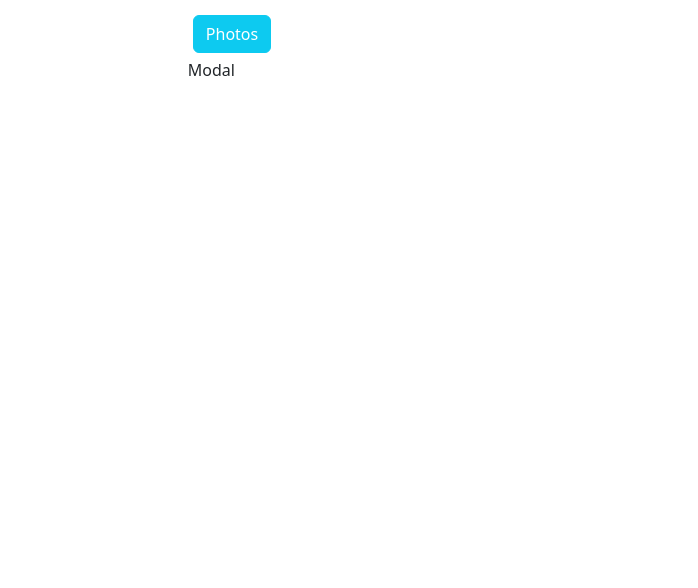
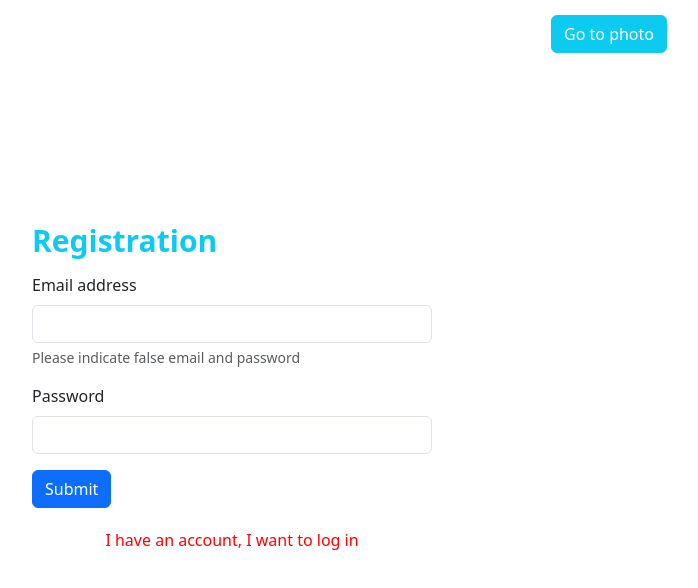
Before and after one commit to KarinaBertosh/interaction-photo-collections, a Next.js app in the folder interaction-photo-collections/: page /auth in a window 1280 px wide. Shown: the top 588 px of the page, without its empty margins (408-1106 px from the left). Built offline with nearby package versions, Linux system fonts and the light colour scheme.

Commit message:
feat: add form, add auth user

```diff
--- /dev/null
+++ b/interaction-photo-collections/src/components/Form/Form.tsx
@@ -0,0 +1,83 @@
+"use-client";
+import { useState } from "react";
+import styles from "./style.module.css";
+
+const EMAIL_REGEXP = /^(([^<>()[\].,;:\s@"]+(\.[^<>()[\].,;:\s@"]+)*)|(".+"))@(([^<>()[\].,;:\s@"]+\.)+[^<>()[\].,;:\s@"]{2,})$/iu;
+const forms = {
+  reg: 'reg',
+  logIn: 'logIn'
+};
+
+export default function Form() {
+  const [email, setEmail] = useState<string>('');
+  const [password, setPassword] = useState<string>('');
+  const [error, setError] = useState<string>('');
+  const [isReg, setIsReg] = useState<boolean>(false);
+  const [isLogIn, setIsLogIn] = useState<boolean>(false);
+  const [currentForm, setCurrentForm] = useState<string>(forms.reg);
+
+  const handling = (e: any) => {
+    e.preventDefault();
+
+    if (currentForm === forms.reg) {
+      if (EMAIL_REGEXP.test(email)) {
+        localStorage.setItem(email, password);
+        setEmail('');
+        setPassword('');
+        setError('');
+        setIsReg(!isReg);
+      } else {
+        setError('Email invalid');
+      }
+    }
+
+    if (currentForm === forms.logIn) {
+      if (EMAIL_REGEXP.test(email)) {
+        const currentPass = localStorage.getItem(email);
+        if (currentPass === password) {
+          setEmail('');
+          setPassword('');
+          setError('');
+          setIsLogIn(!isLogIn);
+        }
+        else {
+          setError('Password invalid');
+        }
+      } else {
+        setError('Email invalid');
+      }
+    }
+  };
+
+  return (
+    <>
+      {
+        isReg
+          ? <div className={`${styles.title} ${styles.red}`}> Registration completed successfully</div>
+          : isLogIn
+            ? <div className={`${styles.title} ${styles.red}`}> LogIn completed successfully</div> :
+            <div>
+              <form className={styles.form}>
+                <div className={styles.title}>{currentForm === forms.reg ? 'Registration' : 'Log in'}</div>
+                <div className="mb-3">
+                  <label htmlFor="exampleInputEmail1" className="form-label">Email address</label>
+                  <input type="email" value={email} className="form-control" id="exampleInputEmail1" aria-describedby="emailHelp" onChange={(e: any) => setEmail(e.target.value)} />
+                  <div id="emailHelp" className="form-text">Please indicate false email and password</div>
+                </div>
+                <div className="mb-3">
+                  <label htmlFor="exampleInputPassword1" className="form-label">Password</label>
+                  <input type="password" value={password} className="form-control" id="exampleInputPassword1" onChange={(e: any) => setPassword(e.target.value)} />
+                </div>
+                <div>{error ? error : ''}</div>
+                <button type="submit" className="btn btn-primary" onClick={(e: any) => handling(e)} >Submit</button>
+              </form>
+              {
+                currentForm === forms.reg
+                  ? <div className={styles.changeForm} onClick={() => setCurrentForm(forms.logIn)}>I have an account, I want to log in</div>
+                  : <div className={styles.changeForm} onClick={() => setCurrentForm(forms.reg)}>I don't have an account, I want to log in</div>
+              }
+            </div>
+      }
+    </>
+  );
+}
--- /dev/null
+++ b/interaction-photo-collections/src/components/Form/style.module.css
@@ -0,0 +1,28 @@
+.form {
+    width: 400px;
+    margin: 0 auto;
+    margin-top: 160px;
+}
+
+.title {
+    font-size: 30px;
+    font-weight: 700;
+    margin-bottom: 10px;
+    color: #0dcaf0;
+}
+
+.red {
+    color: red;
+}
+
+.changeForm {
+    display: flex;
+    justify-content: center;
+    margin-top: 20px;
+    color: red;
+    cursor: pointer;
+}
+
+.changeForm:hover {
+    color: rgb(128, 13, 13);
+}
--- a/interaction-photo-collections/src/components/Modal/Modal.tsx
+++ /dev/null
@@ -1,9 +0,0 @@
-import "./style.module.css";
-
-export default function Modal() {
-  return (
-    <div>
-      Modal
-    </div>
-  );
-}
--- a/interaction-photo-collections/src/components/Pagination/Pagination.tsx
+++ b/interaction-photo-collections/src/components/Pagination/Pagination.tsx
@@ -54,7 +54,7 @@ export default function Pagination(props: IProps) {
         <ul className="pagination ">
           <li className="page-item"><a className="page-link" href="#" onClick={() => handling(false)} >Last</a></li>
           {pages.map((num: number) => (
-            <li key={num} className="page-item"><a className={`${currentPage === num ? "page-link active-page" : 'page-link'}`} href="#" onClick={() => setCurrentPage(num)}>{num}</a></li>
+            <li key={num} className="page-item"><a className={`${currentPage === num ? `page-link ${styles.active}` : 'page-link'}`} href="#" onClick={() => setCurrentPage(num)}>{num}</a></li>
           ))}
           <li className="page-item"><a className="page-link" href="#" onClick={() => handling(true)} >Next</a></li>
         </ul>
--- a/interaction-photo-collections/src/pages/auth/index.tsx
+++ b/interaction-photo-collections/src/pages/auth/index.tsx
@@ -1,14 +1,14 @@
-import Modal from "@/components/Modal/Modal";
+import Form from "@/components/Form/Form";
 import 'bootstrap/dist/css/bootstrap.css';
 import styles from '@/styles/Home.module.css';
 
 export default function AuthPage() {
   return (
-    <div className="auth-page">
+    <div className={styles.authPage}>
       <div className={styles.header}>
-        <button type="button" className="btn btn-info"><a href="/">Photos</a></button>
+        <button type="button" className="btn btn-info"><a href="/">Go to photo</a></button>
       </div>
-      <Modal />
+      <Form />
     </div>
   );
 }
--- a/interaction-photo-collections/src/pages/index.tsx
+++ b/interaction-photo-collections/src/pages/index.tsx
@@ -14,7 +14,6 @@ export default function Main() {
       <div className="main-page">
         <div className={styles.header}>
           <button type="button" className="btn btn-info"><a href="/auth">Sign in</a></button>
-          <button type="button" className="btn btn-info"><a href="/auth">Sign out</a></button>
         </div>
         <Photos />
       </div>
--- a/interaction-photo-collections/src/styles/Home.module.css
+++ b/interaction-photo-collections/src/styles/Home.module.css
@@ -17,3 +17,7 @@
   text-decoration: none;
   color: white;
 }
+
+.authPage {
+
+}
--- a/interaction-photo-collections/src/styles/globals.css
+++ b/interaction-photo-collections/src/styles/globals.css
@@ -6,3 +6,7 @@
   margin: 0 auto;
   box-sizing: border-box;
 }
+
+body {
+  width: 900px;
+}
```
Also changed, not shown: interaction-photo-collections/package.json (+7 -5 lines), interaction-photo-collections/src/DB.tsx (added, +7 -0 lines), interaction-photo-collections/src/components/Modal/style.module.css (deleted), 1 other file (tests, documents, lock files or other folders).
